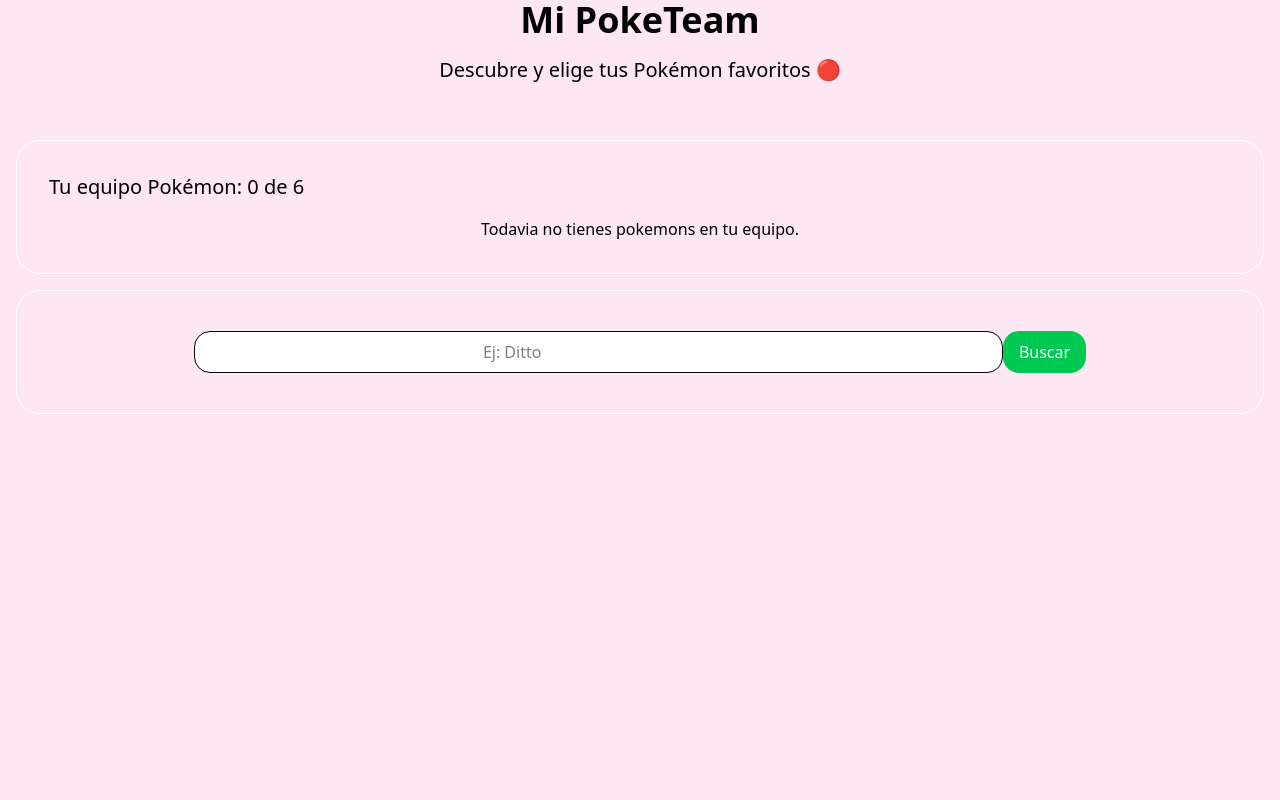
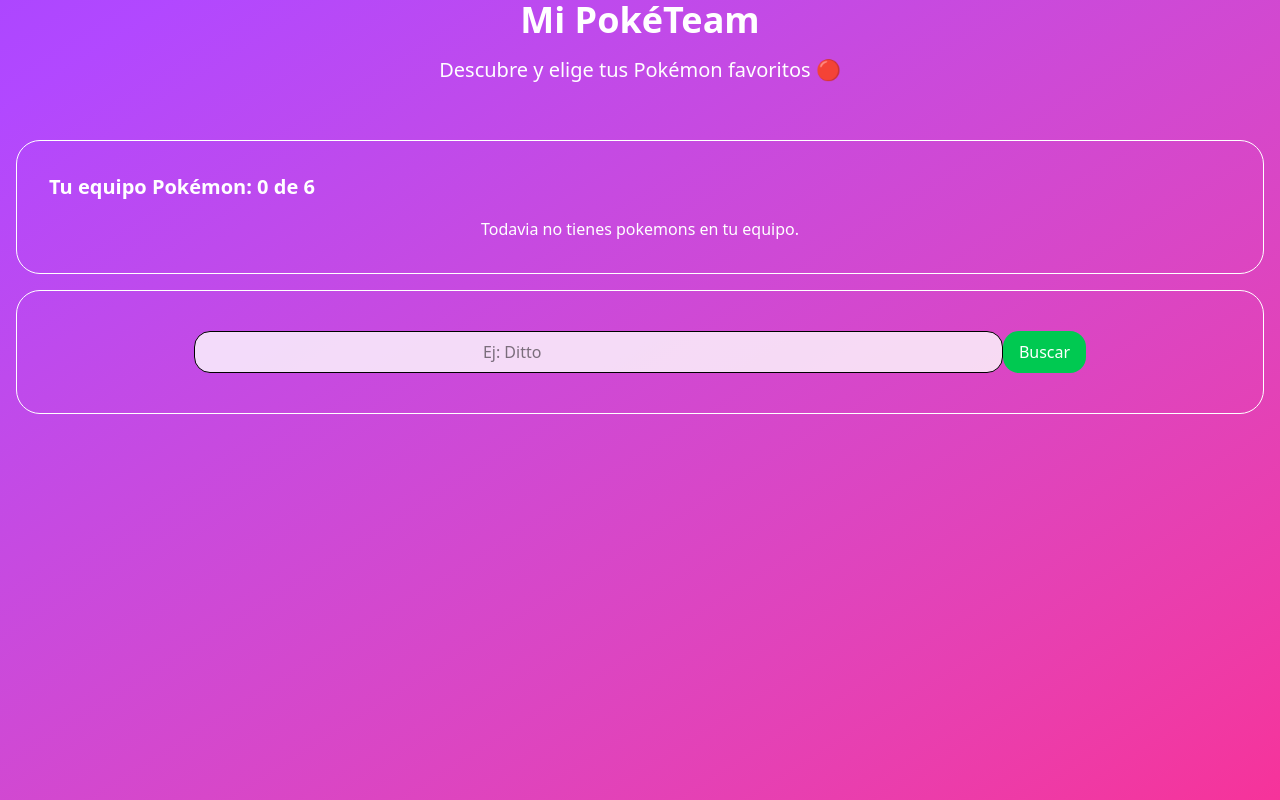
Before and after one commit to lau-yt/poke-vue-project, a Vue app: page / in a window 1280 px wide. Built offline with nearby package versions, Linux system fonts and the light colour scheme; the HTML template or start-up script is replaced by a standard one.

Commit message:
Añadir color de fondo y ajustar color de texto y fondos de containers

```diff
--- a/src/App.vue
+++ b/src/App.vue
@@ -5,11 +5,13 @@
 </script>
 
 <template>
-    <h1 class="text-4xl font-bold text-center">Mi PokeTeam</h1>
-    <h2 class="text-xl text-center p-4">Descubre y elige tus Pokémon favoritos 🔴</h2>
-    <MyTeamPokemon />
-    <SearchPokemon />
-    <DetailsTeamPoke />
+    <div class="min-h-screen bg-gradient-to-br from-purple-500 to-pink-500">
+        <h1 class="text-4xl font-bold text-center text-white">Mi PokéTeam</h1>
+        <h2 class="text-xl text-center p-4 text-white">Descubre y elige tus Pokémon favoritos 🔴</h2>
+        <MyTeamPokemon />
+        <SearchPokemon />
+        <DetailsTeamPoke />
+    </div>
 </template>
 
 <style scoped></style>
--- a/src/components/DetailsTeamPoke.vue
+++ b/src/components/DetailsTeamPoke.vue
@@ -6,10 +6,12 @@
 </script>
 
 <template>
-    <h1 v-if="team.team.length > 0" class="text-2xl font-bold text-center mt-10">Mas detalles de mi equipo pokemon:</h1>
-    <div v-if="team.team.length > 0" class="flex flex-col items-center border border-pink-400 p-4 grid grid-cols-3 gap-4">
-        <div v-for="poke in team.team" :key="poke.id">
-            <ShowPoke :pokemon="poke" :isLoading="false" :inTeam="true" class="w-1/2 mx-auto p-4 mt-16 bg-yellow-50 shadow-lg bg-opacity-25 mb-4" />
+    <div v-if="team.team.length > 0" class="border border-white rounded-3xl mx-4 mt-10">
+        <h1 v-if="team.team.length > 0" class="text-2xl font-bold text-left p-4">Detalles de mi equipo Pokémon</h1>
+        <div class="items-center grid grid-cols-4">
+            <div v-for="poke in team.team" :key="poke.id">
+                <ShowPoke :pokemon="poke" :isLoading="false" :inTeam="true" class="max-w-sm mx-4 p-4 bg-white/85 shadow-lg bg-opacity-25 mb-4" />
+            </div>
         </div>
     </div>
 </template>
--- a/src/components/MyTeamPokemon.vue
+++ b/src/components/MyTeamPokemon.vue
@@ -5,9 +5,9 @@
 </script>
 
 <template>
-  <div class="mt-10 mb-4 border border-white p-8 rounded-3xl mx-4">
+  <div class="mt-10 mb-4 border border-white p-8 rounded-3xl mx-4 text-white">
 
-    <h2 class="text-xl text-left mb-4">Tu equipo Pokémon: {{ team.team.length }} de 6</h2>
+    <h2 class="text-xl text-left mb-4 font-bold ">Tu equipo Pokémon: {{ team.team.length }} de 6</h2>
 
     <div v-if="team.team.length === 0" class="text-center">
       Todavia no tienes pokemons en tu equipo.
@@ -16,7 +16,7 @@
     <div v-else class="grid grid-cols-6 justify-center">
       <img
         v-for="poke in team.team"
-        class="rounded-full border border-amber-100 bg-yellow-50 p-2 shadow-lg w-32 h-auto"
+        class="rounded-full border border-amber-100 bg-white/85 p-2 shadow-lg w-32 h-auto"
         :src="poke.image"
         :alt="poke.name"
       />
--- a/src/components/SearchPokemon.vue
+++ b/src/components/SearchPokemon.vue
@@ -21,7 +21,7 @@
   <nav class="p-10 flex justify-center border border-white rounded-3xl mx-4">
     <form @submit.prevent="onSearch" class="flex">
       <input
-        class="px-72 py-2 rounded-2xl border border-gray-40 bg-white"
+        class="px-72 py-2 rounded-2xl border border-gray-40 bg-white/80"
         v-model="query"
         placeholder="Ej: Ditto"
       />
@@ -29,5 +29,5 @@
     </form>
   </nav>
 
-  <ShowPoke v-if="pokemon" :pokemon="pokemon" :isLoading="loading" :inTeam="inTeam" class="w-1/4 mx-auto p-4 mt-16 bg-yellow-50 shadow-lg bg-opacity-25 mb-4" />
+  <ShowPoke v-if="pokemon" :pokemon="pokemon" :isLoading="loading" :inTeam="inTeam" class="w-1/4 h-1/2 mx-auto p-4 mt-16 bg-white/85 shadow-lg bg-opacity-25 mb-4" />
 </template>
```
